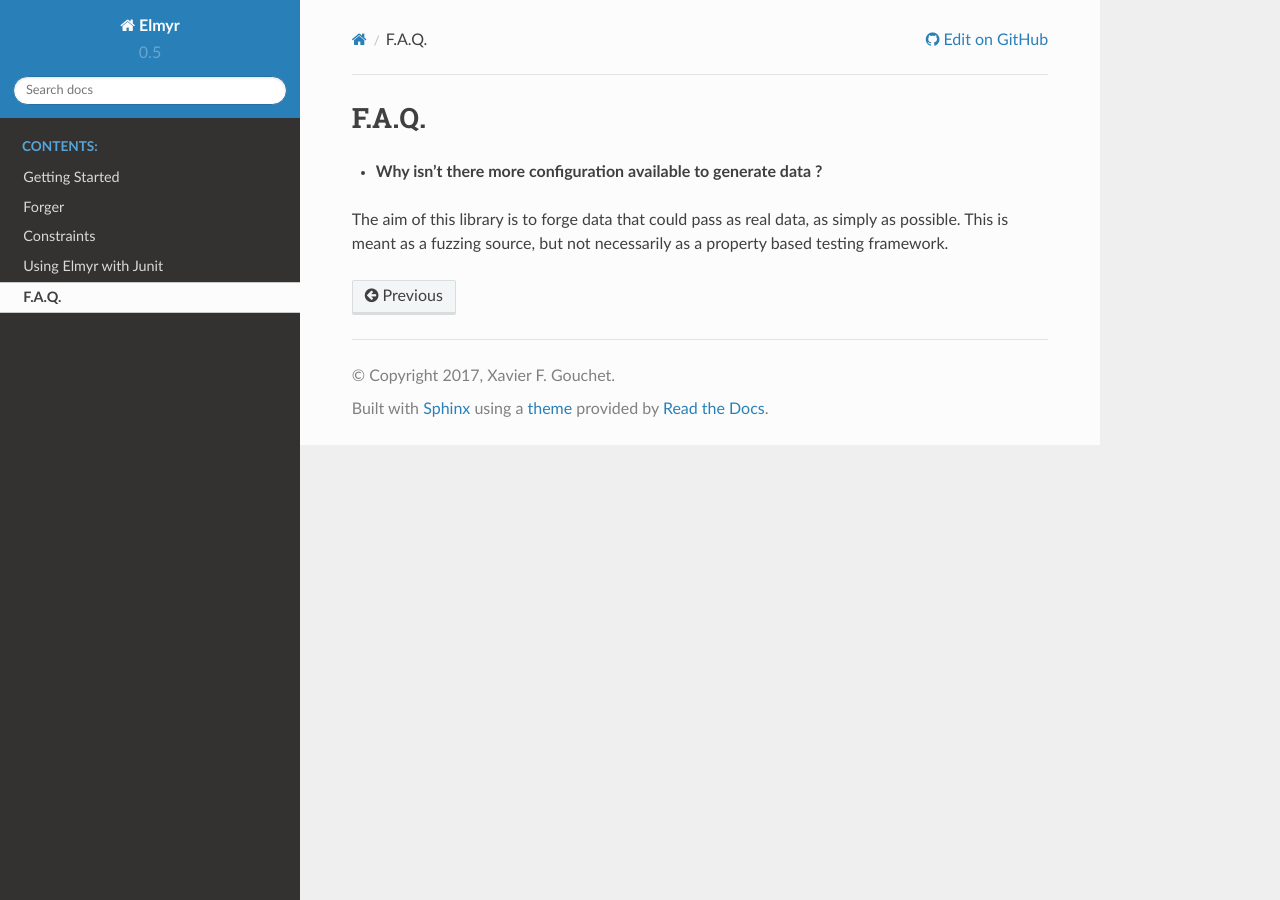
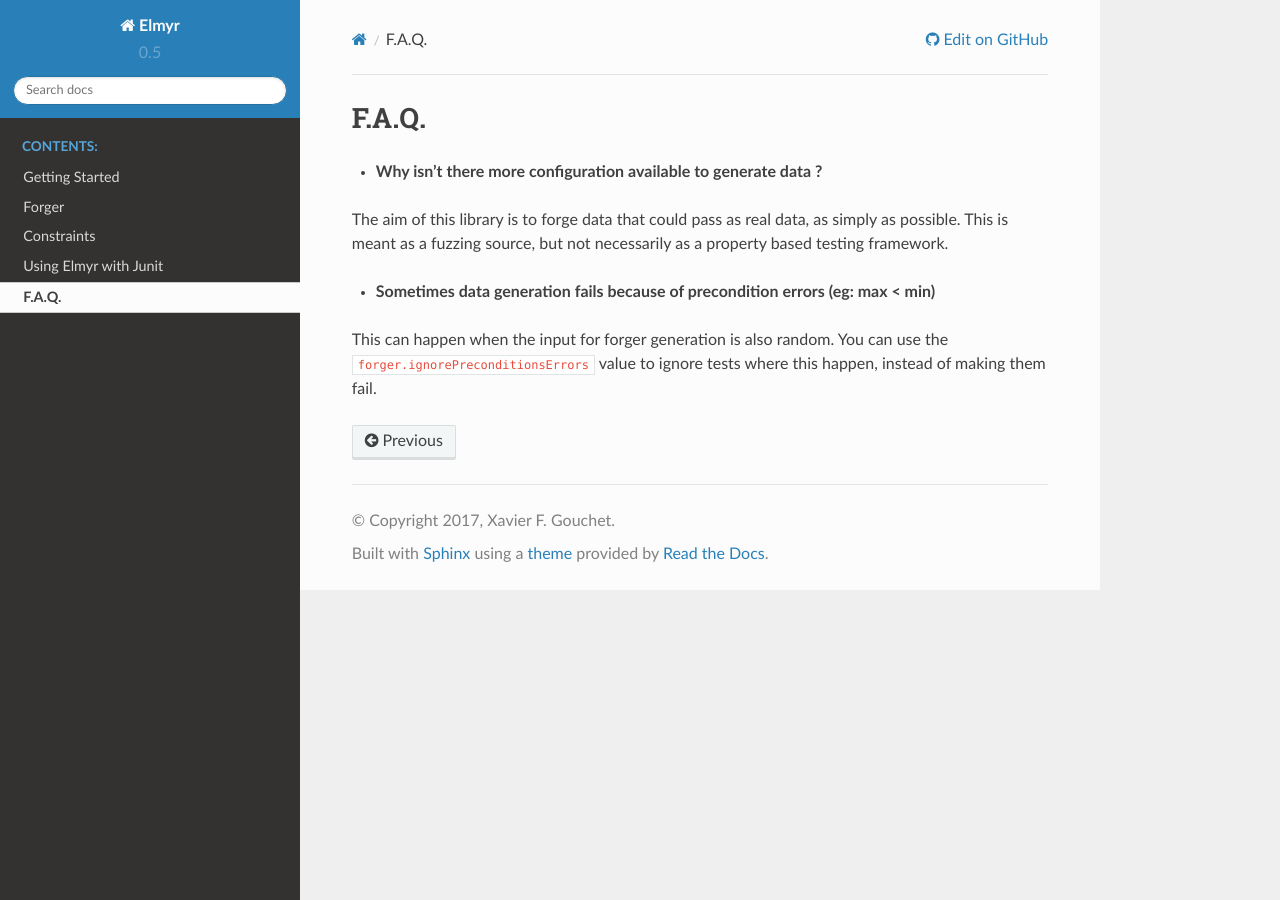
Before and after one commit to xgouchet/Elmyr, a Sphinx documentation site: the page built from docs/faq.md, in a window 1280 px wide. Built offline with Sphinx 7.4.7 and the Read the Docs theme 2.0.0, drawn with Linux system fonts in a browser that asks for light colours.

Commit message:
Add ignorePreconditionsErrors option
Fixes #1

```diff
--- a/docs/faq.md
+++ b/docs/faq.md
@@ -4,3 +4,8 @@
 
 The aim of this library is to forge data that could pass as real data, as simply as possible. This is meant as a fuzzing
 source, but not necessarily as a property based testing framework.
+
+ - **Sometimes data generation fails because of precondition errors (eg: max < min)**
+
+This can happen when the input for forger generation is also random. You can use the `forger.ignorePreconditionsErrors`
+value to ignore tests where this happen, instead of making them fail.
```
Also changed, not shown: 1 other file.
